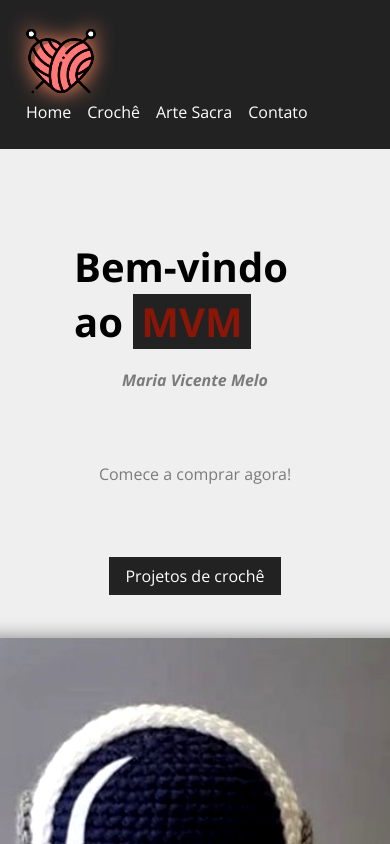
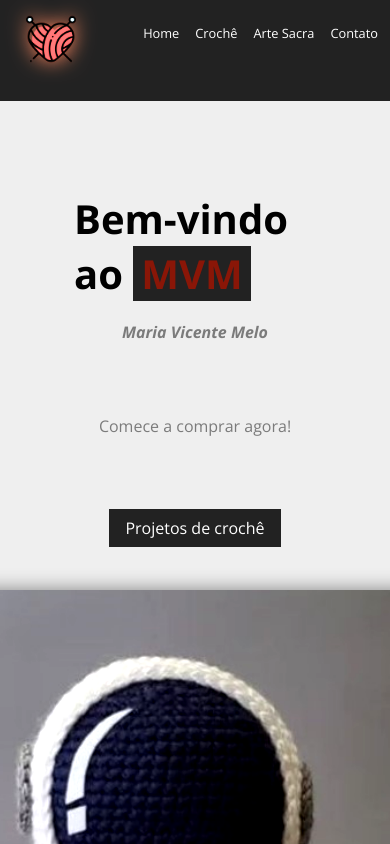
Before and after one commit to Rn77M/MVM, a JavaScript app: page / in a window 390 px wide. Shown: the top 844 px of the page. Built offline with nearby package versions, Linux system fonts and the light colour scheme; the HTML template or start-up script is replaced by a standard one.

Commit message:
Update Navbar.module.css

```diff
--- a/src/components/layout/Navbar.module.css
+++ b/src/components/layout/Navbar.module.css
@@ -1,9 +1,10 @@
-.navbar{
-    display: flex;
-    justify-content: space-between;
-    background: #222;
-    padding: 1em;
-    margin-bottom: 1em;
+.navbar {
+  display: flex;
+  justify-content: space-between;
+  background: #222;
+  padding: 1em;
+  margin-bottom: 1em;
+  width: 100%; /* Defina a largura como 100% para ocupar toda a largura disponível */
 }
 
 .navbar img{
@@ -56,3 +57,32 @@
 .item a:hover{
   color: #e96949;
 }
+
+
+@media (max-width:600px) and (max-height:1300px){
+  .navbar {
+    height: 12%;
+  }
+
+  .navbar img{
+      filter: contrast(250%);
+      user-select: none;
+      width:50px;
+      height: 50px;
+      filter: drop-shadow(0 0 10px #e96949) brightness(1.3);
+      position: relative;
+      bottom: 12px;
+  }
+
+.item a{
+  font-size: 0.8em;
+}
+.item{
+  bottom: 22px;
+  left:30px;
+}
+ul li:first-child{
+    margin-left: 0.68em;
+  }
+
+}
```
